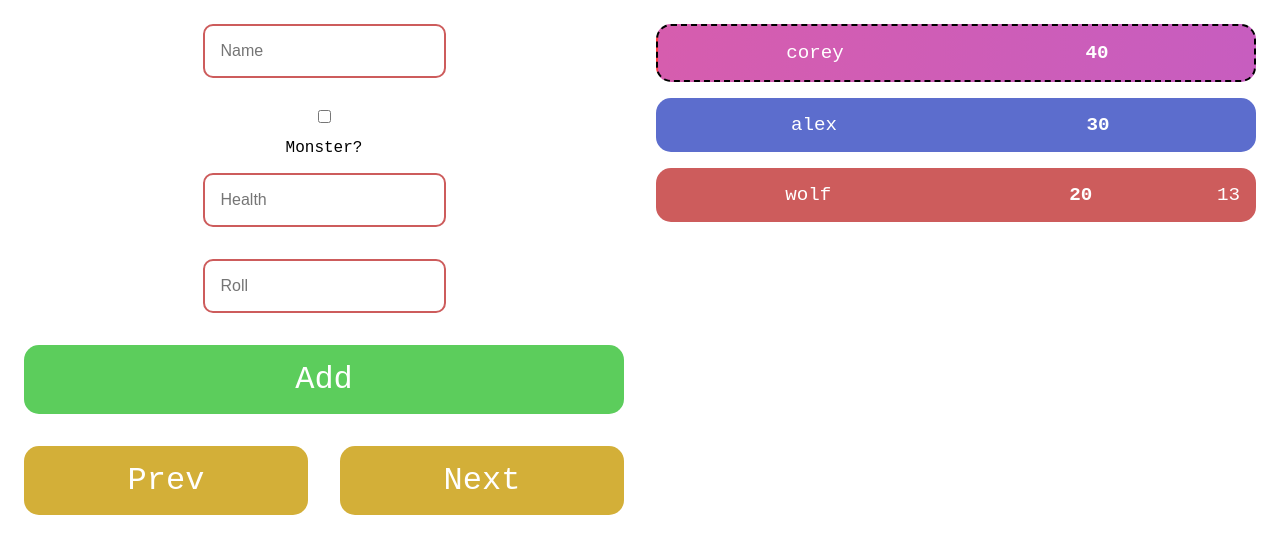
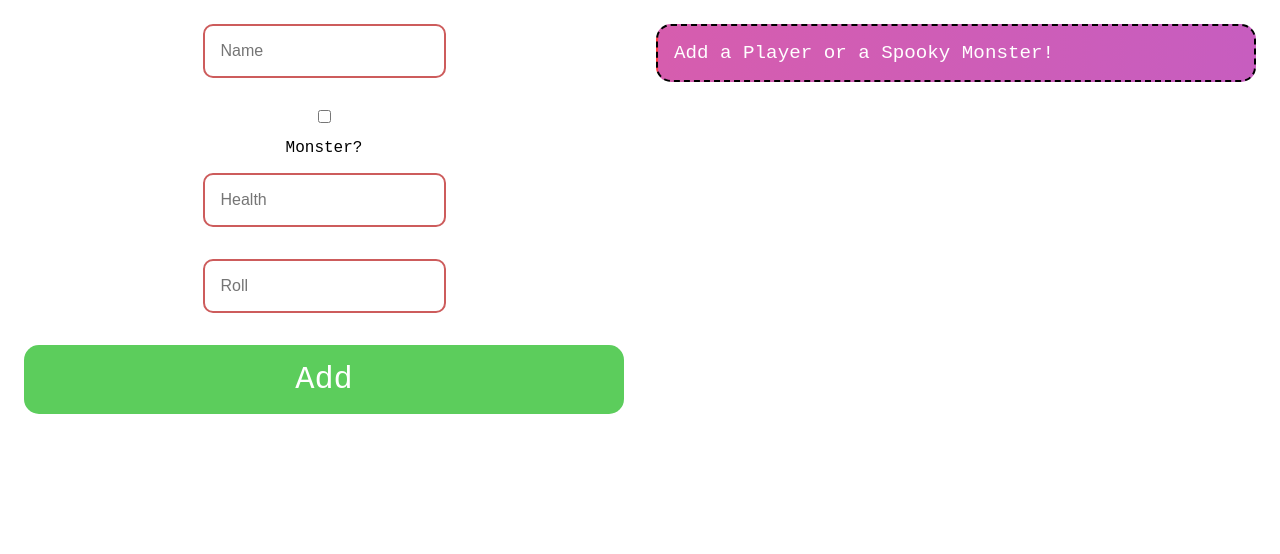
Before and after one commit to pwolf888/battle-orders, a React (Create React App) app: page / in a window 1280 px wide. Shown: the top 554 px of the page. Built offline with nearby package versions, Linux system fonts and the light colour scheme.

Commit message:
Fixed bug with 0 players and disabled next / prev if players are absent

```diff
--- a/src/App.js
+++ b/src/App.js
@@ -4,7 +4,6 @@ import './App.css';
 import {connect} from 'react-redux';
 import {addPlayer} from "./actions/add-player-action";
 import {nextPlayer} from "./actions/next-player-action";
-
 
 import CardComponent from "./components/CardComponent";
 import InputComponent from "./components/InputComponent";
@@ -39,7 +38,7 @@ class App extends Component {
 
         let roll = document.getElementsByClassName('inputValue')[3].value;
 
-        if (name.length > 0 && isNaN(name) && roll > 0 && !isNaN(roll) ) {
+        if (name.length > 0 && isNaN(name) && roll > 0 && !isNaN(roll)) {
             this
                 .props
                 .onAddPlayer(name, roll, monster, health);
@@ -48,12 +47,10 @@ class App extends Component {
 
     }
 
-
-
     activePlayer = 0;
     onNextPlayer() {
-
-        console.log("onNextPlayer: " +  this.activePlayer);
+        if (this.props.players.length > 0) {
+            console.log("onNextPlayer: " + this.activePlayer);
             this.activePlayer++;
             if (this.activePlayer === this.props.players.length) {
                 this.activePlayer = 0;
@@ -63,8 +60,9 @@ class App extends Component {
                 .props
                 .onNextPlayer(this.activePlayer);
         }
+    }
     onPrevPlayer() {
-
+        if (this.props.players.length > 1) {
             console.log("onPrevPlayer: " + this.activePlayer);
             this.activePlayer--;
             if (this.activePlayer === -1) {
@@ -75,20 +73,22 @@ class App extends Component {
                 .props
                 .onNextPlayer(this.activePlayer);
         }
-
-
+    }
 
     render() {
         return (
             <div className="App">
                 <div className="container-grid">
                     <div className="left-side">
-                        <InputComponent />
+                        <InputComponent/>
                         <div className="input-button" onClick={this.onAddPlayer}>Add</div>
+                        {
+                        this.props.players.length > 1 ?
                         <div className="turn-controls">
                             <div className="prev-button" onClick={this.onPrevPlayer}>Prev</div>
                             <div className="next-button" onClick={this.onNextPlayer}>Next</div>
-                        </div>
+                        </div> : null
+                        }
                     </div>
                     <div className="right-side">
                         {this.props.players.length > 0
@@ -100,7 +100,6 @@ class App extends Component {
                                     key={index}
                                     order={index}
                                     turn={this.props.nextPlayer}
-
                                     players={player}/>)
 
                             : <div className="card-component rainbow-card">
@@ -114,7 +113,7 @@ class App extends Component {
     }
 }
 
-const mapStateToProps = state => ({players: state.players, nextPlayer: state.nextPlayer });
+const mapStateToProps = state => ({players: state.players, nextPlayer: state.nextPlayer});
 
 const mapActionsToProps = {
     onAddPlayer: addPlayer,
--- a/src/index.js
+++ b/src/index.js
@@ -15,11 +15,11 @@ const allReducers = combineReducers({players: playerReducer, nextPlayer: nextPla
 
 const store = createStore(allReducers, {
 
-    players: [
-        {name: 'alex', roll: 30, monster: 'player-color'},
-       {name: 'wolf', roll: 20, monster: 'monster-color', health: 13},
+     players: [
+    //     {name: 'alex', roll: 30, monster: 'player-color'},
+    //    {name: 'wolf', roll: 20, monster: 'monster-color', health: 13},
 
-       {name: 'corey', roll: 40, monster: 'player-color'}
+    //    {name: 'corey', roll: 40, monster: 'player-color'}
 
     ]
 
```
Lines whose indentation alone changed are shown as unchanged.
